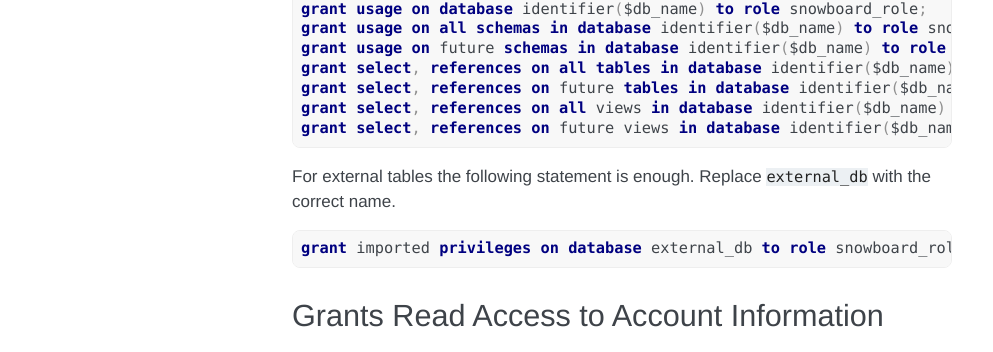
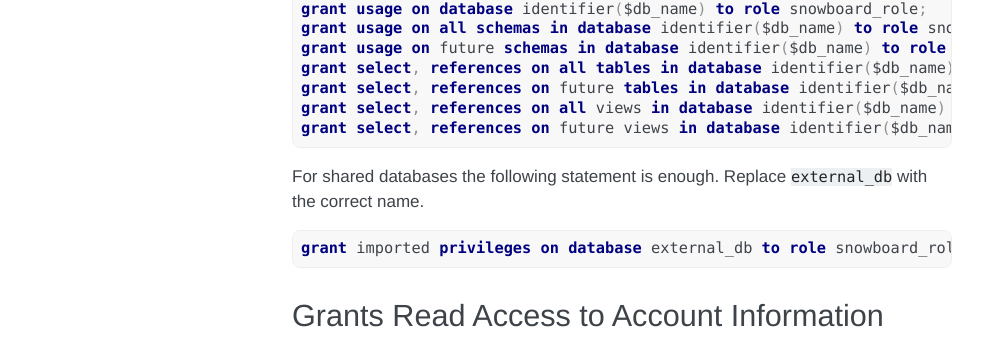
Before and after one commit to Snowboard-Software/snowboard_software, a Sphinx documentation site: the page built from docs/snowflake_connection.md, in a window 1280 px wide. Shown: the part 970-1322 px from the top of the page, without its empty margins (148-1141 px from the left). Built offline with Sphinx 7.4.7, drawn with Linux system fonts in a browser that asks for light colours.

Commit message:
Update snowflake_connection.md

````diff
--- a/docs/snowflake_connection.md
+++ b/docs/snowflake_connection.md
@@ -45,7 +45,7 @@ grant select, references on all views in database identifier($db_name) to role s
 grant select, references on future views in database identifier($db_name) to role snowboard_role;
 ```
 
-For external tables the following statement is enough. Replace `external_db` with the correct name.
+For shared databases the following statement is enough. Replace `external_db` with the correct name.
 ```sql
 grant imported privileges on database external_db to role snowboard_role;
 ```
````
